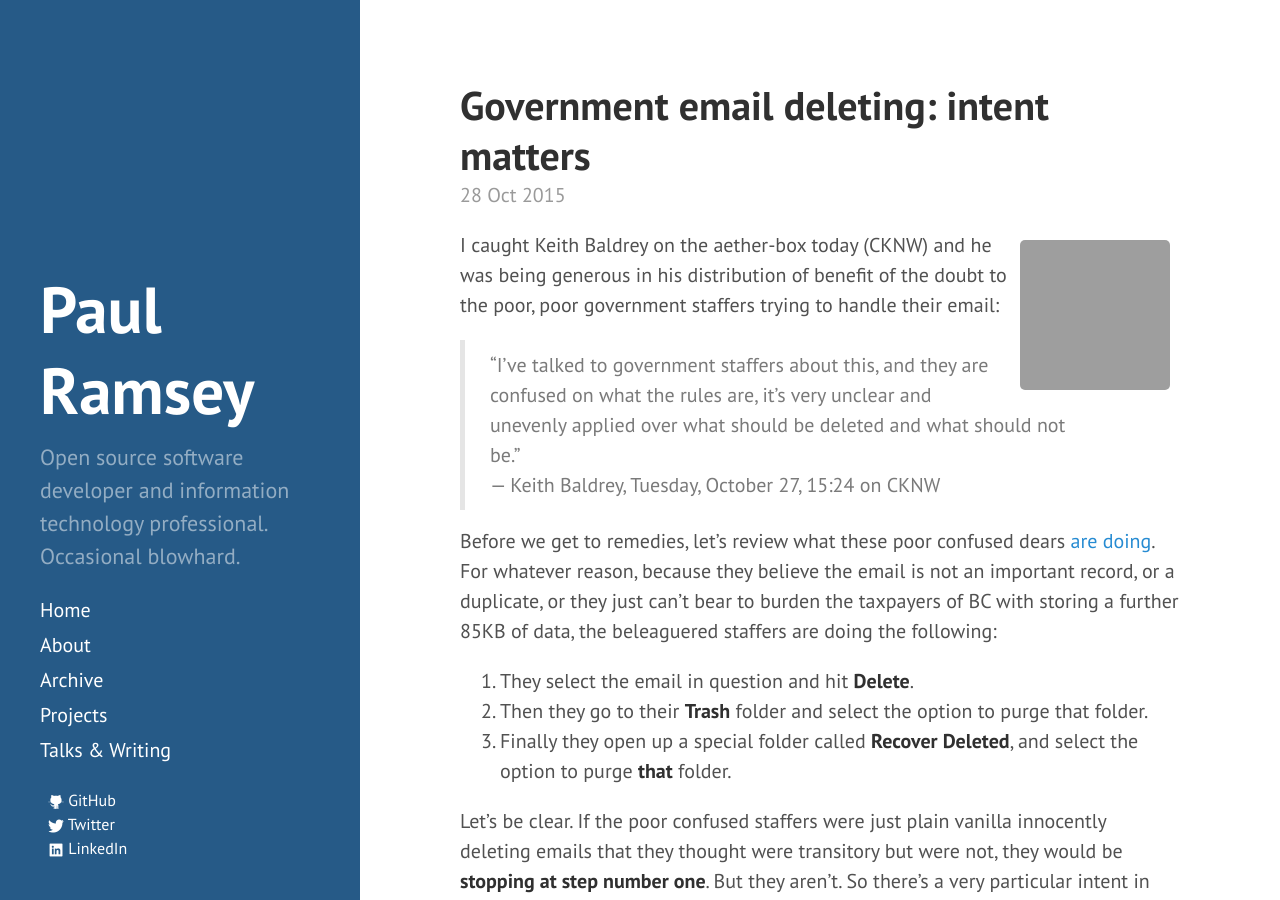
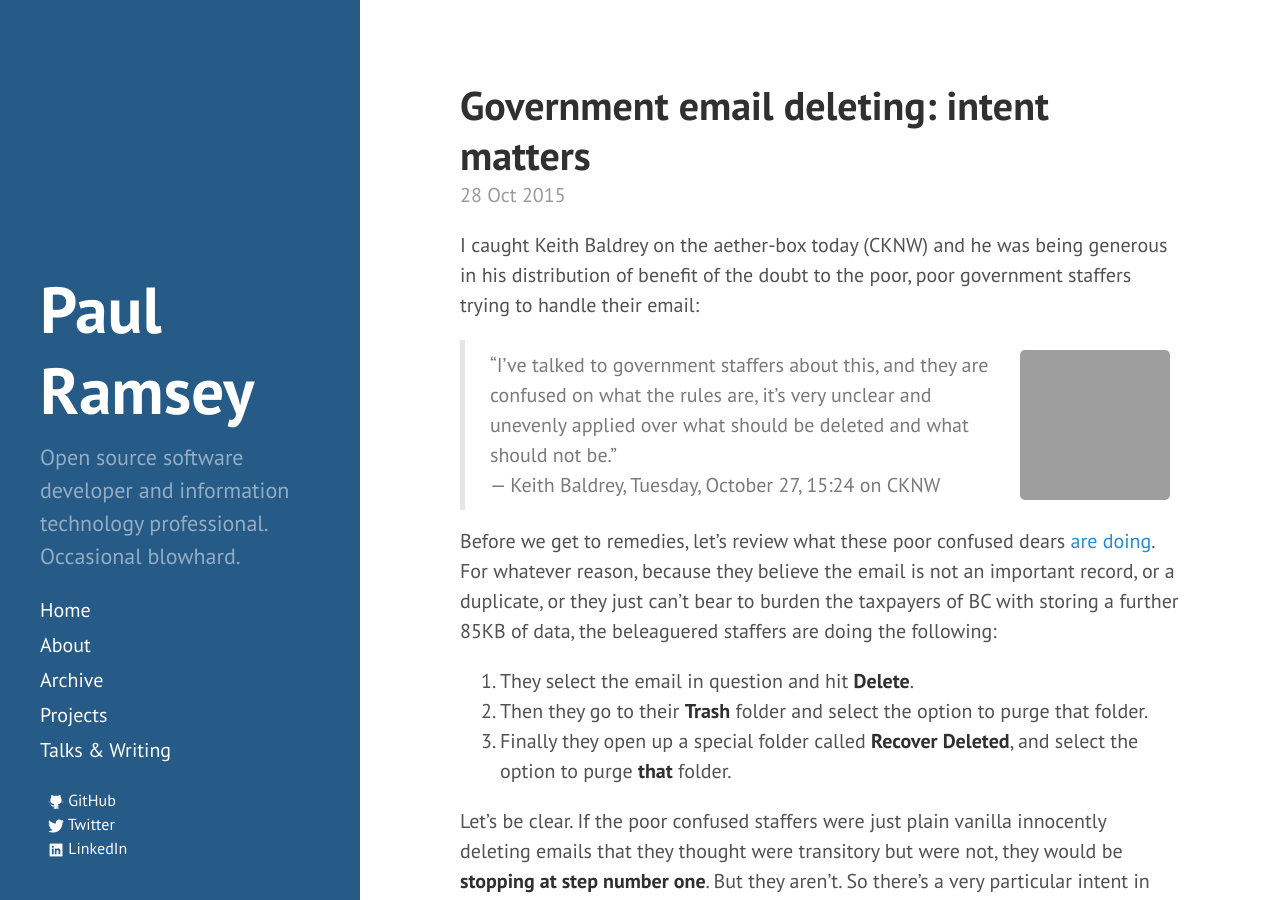
Before and after one commit to pramsey/pramsey.github.io, a Jekyll site: the page built from _posts/2015-10-27-government-email-deleting-intent-matters.md, in a window 1280 px wide and 900 px high. Built offline with Jekyll 4.4.1, drawn with Linux system fonts in a browser that asks for light colours; comment, search, counter and statistics services are not loaded; grey boxes are pictures that could not be loaded.

Commit message:
image isize

```diff
--- a/_posts/2015-10-27-government-email-deleting-intent-matters.md
+++ b/_posts/2015-10-27-government-email-deleting-intent-matters.md
@@ -16,13 +16,11 @@ blogger_orig_url: http://blog.cleverelephant.ca/2015/10/government-email-deletin
 comments: True
 ---
 
+I caught Keith Baldrey on the aether-box today (CKNW) and he was being generous in his distribution of benefit of the doubt to the poor, poor government staffers trying to handle their email:
+
 <img src="https://pbs.twimg.com/profile_images/1195985377/Baldrey_twitter_photo_400x400.jpg" style="float:right; width:150px;height:150px;margin:10px;" alt="Keith Baldrey" />
 
-I caught Keith Baldrey on the aether-box today (CKNW) and he was being generous in his distribution of benefit of the doubt to the poor, poor government staffers trying to handle their email:
-
 > “I’ve talked to government staffers about this, and they are confused on what the rules are, it’s very unclear and unevenly applied over what should be deleted and what should not be.”<br/>&mdash; Keith Baldrey, Tuesday, October 27, 15:24 on CKNW
-
-<more/>
 
 Before we get to remedies, let's review what these poor confused dears [are doing](https://www.oipc.bc.ca/investigation-reports/1874). For whatever reason, because they believe the email is not an important record, or a duplicate, or they just can't bear to burden the taxpayers of BC with storing a further 85KB of data, the beleaguered staffers are doing the following:
 
```
